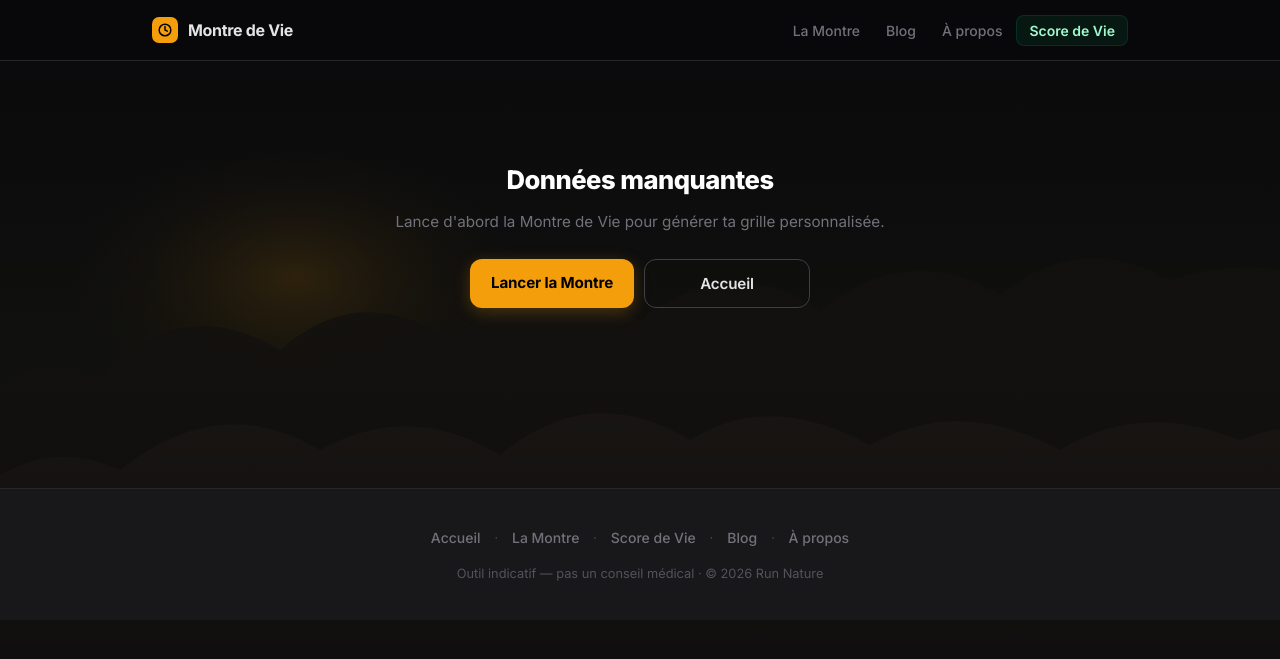
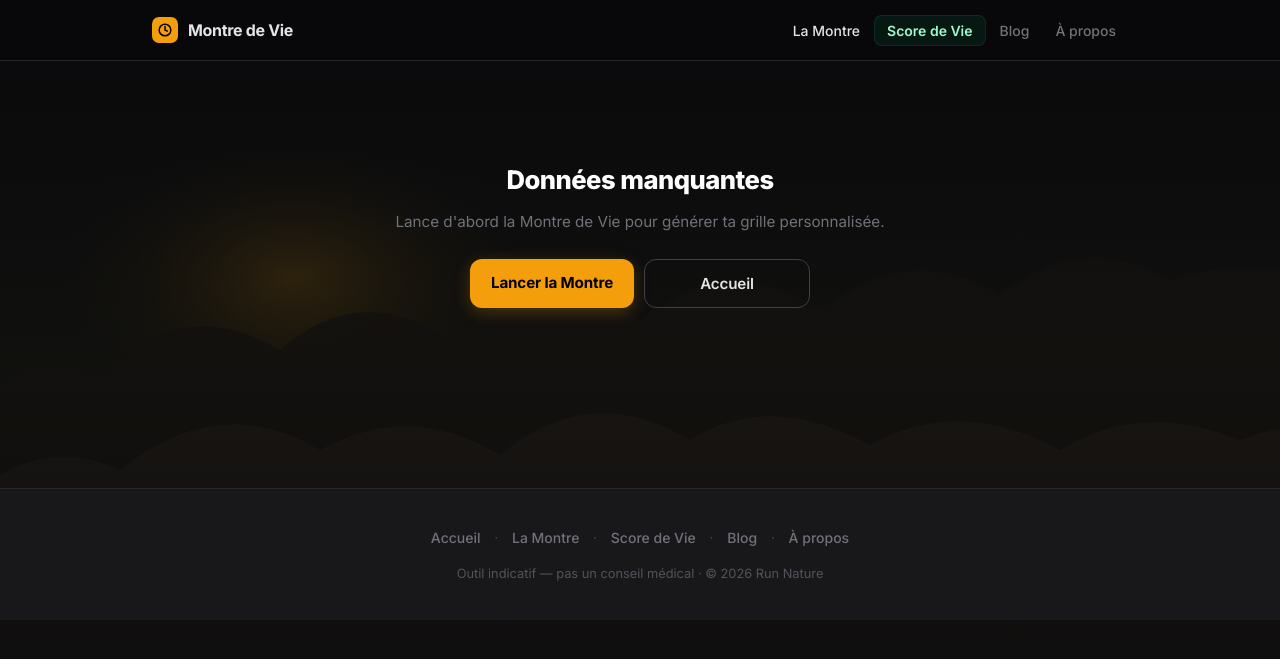
Before and after one commit to SebRunNature/memento-mori, a Jekyll site: the page grille/index.html, which Jekyll copies as it is, in a window 1280 px wide. Shown: the top 659 px of the page. Built offline with Jekyll 4.4.1, drawn with Linux system fonts in a browser that asks for light colours.

Commit message:
Update index.html

```diff
--- a/grille/index.html
+++ b/grille/index.html
@@ -25,29 +25,30 @@
   background:var(--bg);color:var(--text);overflow-x:hidden;
   -webkit-font-smoothing:antialiased}
 
-/* NAV FIXE */
-.gr-nav{position:fixed;top:0;left:0;right:0;z-index:99;
+/* NAV FIXE — Header de référence canonique */
+.site-nav{position:fixed;top:0;left:0;right:0;z-index:100;
   background:rgba(9,9,11,.92);backdrop-filter:blur(16px);
   -webkit-backdrop-filter:blur(16px);border-bottom:1px solid var(--border)}
-.gr-nav-inner{max-width:1024px;margin:0 auto;padding:0 24px;height:60px;
+.site-nav-inner{max-width:1024px;margin:0 auto;padding:0 24px;height:60px;
   display:flex;align-items:center;justify-content:space-between}
-.gr-nav-brand{display:flex;align-items:center;gap:10px;font-size:1rem;font-weight:700;
+.nav-brand{display:flex;align-items:center;gap:10px;font-size:1rem;font-weight:700;
   letter-spacing:-.02em;color:var(--text);text-decoration:none;transition:color .2s}
-.gr-nav-brand:hover{color:#fff}
-.gr-nav-icon{width:26px;height:26px;background:var(--amber);border-radius:7px;
+.nav-brand:hover{color:#fff}
+.nav-brand-icon{width:26px;height:26px;background:var(--amber);border-radius:7px;
   display:flex;align-items:center;justify-content:center;flex-shrink:0}
-.gr-nav-icon svg{width:14px;height:14px;stroke:#000}
-.gr-nav-links{display:flex;align-items:center;gap:2px}
-.gr-nav-link{font-size:.875rem;font-weight:500;color:var(--muted);text-decoration:none;
+.nav-brand-icon svg{width:14px;height:14px;stroke:#000}
+.nav-links{display:flex;align-items:center;gap:2px}
+.nav-link{font-size:.875rem;font-weight:500;color:var(--muted);text-decoration:none;
   padding:6px 12px;border-radius:8px;transition:all .2s}
-.gr-nav-link:hover{color:var(--text);background:var(--card2)}
-.gr-nav-link-score{background:rgba(0,152,98,.1);color:var(--green-lt);
+.nav-link:hover{color:var(--text);background:var(--card2)}
+.nav-link.active{color:var(--text)}
+.nav-link-score{background:rgba(0,152,98,.1);color:var(--green-lt);
   border:1px solid rgba(0,152,98,.2);font-weight:600}
-.gr-nav-link-score:hover{background:rgba(0,152,98,.18);color:#fff}
+.nav-link-score:hover{background:rgba(0,152,98,.18);color:#fff}
 @media(max-width:600px){
-  .gr-nav-inner{padding:0 16px}
-  .gr-nav-link{font-size:.78rem;padding:5px 8px}
-  .gr-nav-link:nth-child(2){display:none}
+  .site-nav-inner{padding:0 16px}
+  .nav-link{font-size:.78rem;padding:5px 8px}
+  .nav-link[href="/apropos/"]{display:none}
 }
 
 /* FOND SUBTIL — montagnes ambrées */
@@ -148,19 +149,19 @@
   color:#fff;margin-bottom:14px}
 .no-data p{font-size:.95rem;line-height:1.7;margin-bottom:24px}
 
-/* FOOTER */
-.gr-footer{background:var(--card);border-top:1px solid var(--border);
+/* FOOTER — Référence canonique */
+.site-footer{background:var(--card);border-top:1px solid var(--border);
   padding:36px 24px;text-align:center;margin-top:40px;position:relative;z-index:2}
-.gr-footer-inner{max-width:1024px;margin:0 auto}
-.gr-footer-links{display:flex;align-items:center;justify-content:center;
+.site-footer-inner{max-width:1024px;margin:0 auto}
+.footer-links{display:flex;align-items:center;justify-content:center;
   gap:6px;flex-wrap:wrap;margin-bottom:14px}
-.gr-footer-link{font-size:.875rem;font-weight:500;color:var(--muted);
+.footer-link{font-size:.875rem;font-weight:500;color:var(--muted);
   text-decoration:none;padding:4px 8px;border-radius:6px;transition:color .2s}
-.gr-footer-link:hover{color:var(--text)}
-.gr-footer-sep{color:var(--dim);font-size:.75rem}
-.gr-footer-copy{font-size:.8rem;color:var(--dim);line-height:1.6}
-.gr-footer-copy a{color:var(--dim);text-decoration:none}
-.gr-footer-copy a:hover{color:var(--muted)}
+.footer-link:hover{color:var(--text)}
+.footer-sep{color:var(--dim);font-size:.75rem}
+.footer-copy{font-size:.8rem;color:var(--dim);line-height:1.6}
+.footer-copy a{color:var(--dim);text-decoration:none}
+.footer-copy a:hover{color:var(--muted)}
 
 @media(max-width:600px){
   #app{padding:80px 14px 40px}
@@ -173,22 +174,22 @@
 </head>
 <body>
 
-<!-- NAV -->
-<nav class="gr-nav">
-  <div class="gr-nav-inner">
-    <a class="gr-nav-brand" href="/">
-      <div class="gr-nav-icon">
+<!-- NAV — Header canonique -->
+<nav class="site-nav">
+  <div class="site-nav-inner">
+    <a class="nav-brand" href="/">
+      <div class="nav-brand-icon">
         <svg viewBox="0 0 24 24" fill="none" stroke="currentColor" stroke-width="2.5" stroke-linecap="round" stroke-linejoin="round">
           <circle cx="12" cy="12" r="10"/><polyline points="12 6 12 12 16 14"/>
         </svg>
       </div>
       Montre de Vie
     </a>
-    <div class="gr-nav-links">
-      <a href="/montre/" class="gr-nav-link">La Montre</a>
-      <a href="/blog/" class="gr-nav-link">Blog</a>
-      <a href="/apropos/" class="gr-nav-link">À propos</a>
-      <a href="/score/" class="gr-nav-link gr-nav-link-score">Score de Vie</a>
+    <div class="nav-links">
+      <a href="/montre/"  class="nav-link active">La Montre</a>
+      <a href="/score/"   class="nav-link nav-link-score">Score de Vie</a>
+      <a href="/blog/"    class="nav-link">Blog</a>
+      <a href="/apropos/" class="nav-link">À propos</a>
     </div>
   </div>
 </nav>
@@ -219,21 +220,21 @@
   <div id="content"></div>
 </div>
 
-<!-- FOOTER -->
-<footer class="gr-footer">
-  <div class="gr-footer-inner">
-    <div class="gr-footer-links">
-      <a class="gr-footer-link" href="/">Accueil</a>
-      <span class="gr-footer-sep">·</span>
-      <a class="gr-footer-link" href="/montre/">La Montre</a>
-      <span class="gr-footer-sep">·</span>
-      <a class="gr-footer-link" href="/score/">Score de Vie</a>
-      <span class="gr-footer-sep">·</span>
-      <a class="gr-footer-link" href="/blog/">Blog</a>
-      <span class="gr-footer-sep">·</span>
-      <a class="gr-footer-link" href="/apropos/">À propos</a>
+<!-- FOOTER — Canonique -->
+<footer class="site-footer">
+  <div class="site-footer-inner">
+    <div class="footer-links">
+      <a class="footer-link" href="/">Accueil</a>
+      <span class="footer-sep">·</span>
+      <a class="footer-link" href="/montre/">La Montre</a>
+      <span class="footer-sep">·</span>
+      <a class="footer-link" href="/score/">Score de Vie</a>
+      <span class="footer-sep">·</span>
+      <a class="footer-link" href="/blog/">Blog</a>
+      <span class="footer-sep">·</span>
+      <a class="footer-link" href="/apropos/">À propos</a>
     </div>
-    <p class="gr-footer-copy">
+    <p class="footer-copy">
       Outil indicatif — pas un conseil médical ·
       © 2026 <a href="https://run-nature.com" target="_blank">Run Nature</a>
     </p>
```
